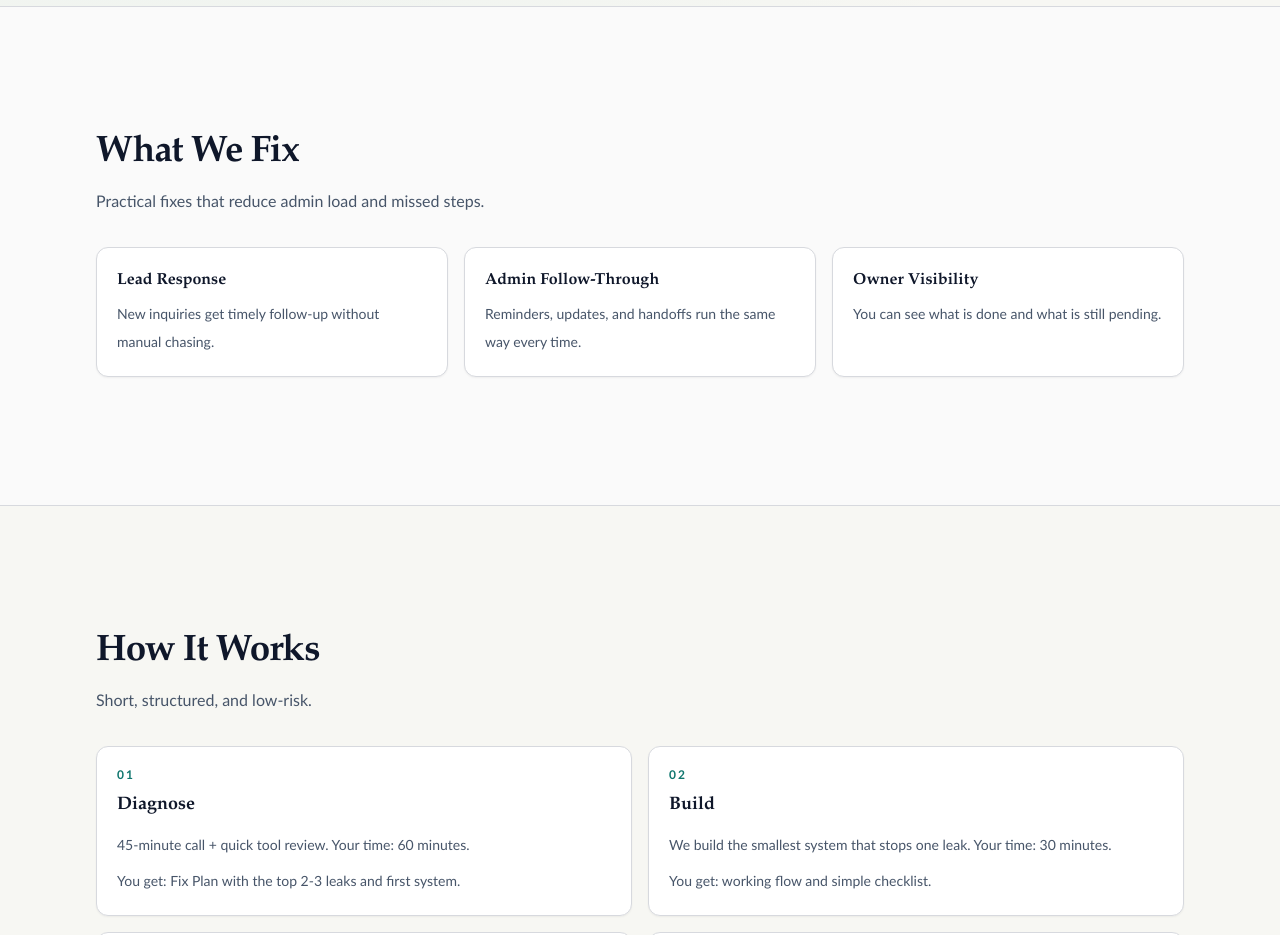
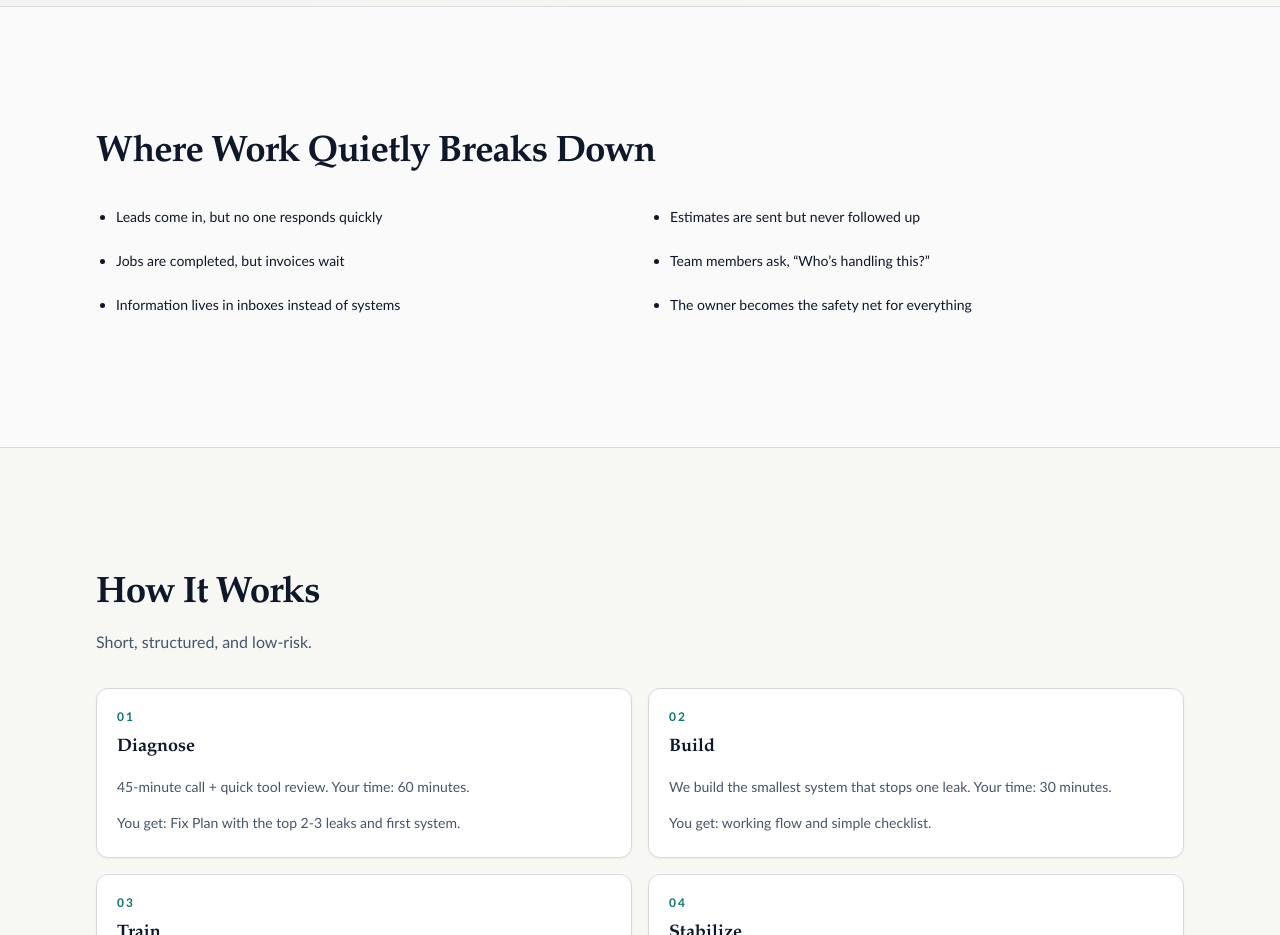
Before and after one commit to blakegrosenthal/operaite-site, a Next.js app: page / in a window 1280 px wide. Shown: the part 1440-2375 px from the top of the page. Built offline with nearby package versions, Linux system fonts and the light colour scheme; no server answers.

Commit message:
update site

```diff
--- a/app/page.tsx
+++ b/app/page.tsx
@@ -80,26 +80,20 @@ export default function HomePage() {
 
       <Section
         id="what-we-fix"
-        title="What We Fix"
-        description="Practical fixes that reduce admin load and missed steps."
+        title="Where Work Quietly Breaks Down"
         className="reveal-up border-t border-line bg-neutral-50 py-24 sm:py-32"
         titleClassName="text-3xl sm:text-[2.3rem]"
-        descriptionClassName="max-w-2xl"
       >
-        <div className="grid gap-4 sm:grid-cols-3">
-          <ValueCard
-            title="Lead Response"
-            text="New inquiries get timely follow-up without manual chasing."
-          />
-          <ValueCard
-            title="Admin Follow-Through"
-            text="Reminders, updates, and handoffs run the same way every time."
-          />
-          <ValueCard
-            title="Owner Visibility"
-            text="You can see what is done and what is still pending."
-          />
-        </div>
+        <ul className="grid gap-x-10 gap-y-4 pl-5 text-sm leading-7 text-foreground sm:grid-cols-2">
+          <li className="list-disc">Leads come in, but no one responds quickly</li>
+          <li className="list-disc">Estimates are sent but never followed up</li>
+          <li className="list-disc">Jobs are completed, but invoices wait</li>
+          <li className="list-disc">Team members ask, “Who’s handling this?”</li>
+          <li className="list-disc">Information lives in inboxes instead of systems</li>
+          <li className="list-disc">
+            The owner becomes the safety net for everything
+          </li>
+        </ul>
       </Section>
 
       <Section
```
